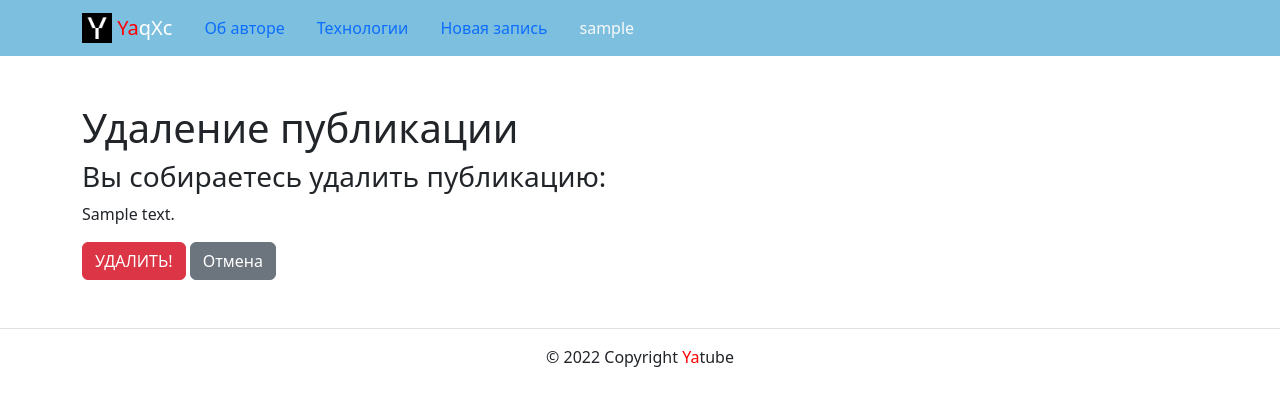
After one commit to Alex-Kkk/quotesXcollection, a Django app: page /posts/1/delete in a window 1280 px wide. The commit adds this page. Shown: the top 406 px of the page. Run offline with Django 3.2, Linux system fonts and the light colour scheme; a user stored in the database is signed in; tables that the repository leaves empty hold one stand-in row (values such as "Sample post"); some libraries are stand-ins or nearby versions.

Commit message:
add post delete function

```diff
--- a/yatube/posts/urls.py
+++ b/yatube/posts/urls.py
@@ -5,6 +5,10 @@ from . import views
 app_name = 'posts'
 
 urlpatterns = [
+    path('posts/<int:post_id>/delete', views.post_delete, name='post_delete'),
+    path(
+        'posts/<int:post_id>/like', views.LikeView.as_view(), name='like_post',
+    ),
     path('posts/<int:post_id>/comment', views.add_comment, name='add_comment'),
     path('posts/<int:post_id>/edit/', views.post_edit, name='post_edit'),
     path(
@@ -24,7 +28,5 @@ urlpatterns = [
     path('create/', views.post_create, name='post_create'),
     path('account/<str:username>', views.user_account, name='user_account'),
     path('', views.index, name='index'),
-    path(
-        'posts/<int:post_id>/like', views.LikeView.as_view(), name='like_post',
-    ),
+
 ]
--- a/yatube/posts/views.py
+++ b/yatube/posts/views.py
@@ -186,3 +186,15 @@ class LikeView(LoginRequiredMixin, View):
             Like(user=request.user, post=post).save()
 
         return HttpResponse()
+
+
+@login_required
+def post_delete(request, post_id):
+    """Страница подтверждения удаления публикации."""
+    if request.method =="POST":
+        Post.objects.filter(author=request.user, pk=post_id).delete()
+
+        return redirect('posts:index')
+    context = {'post': Post.objects.get(pk=post_id)}
+
+    return render(request, 'posts/post_delete.html', context)
--- a/yatube/templates/posts/post_create.html
+++ b/yatube/templates/posts/post_create.html
@@ -21,7 +21,7 @@
               {% include 'includes/form_fields_render.html' %}
             {% endfor %}
             <div class="col text-end">
-              <button type="submit" class="btn btn-primary">
+              <button type="submit" class="btn btn-primary mt-3">
                 {% if is_edit %}Сохранить{% else %}Добавить{% endif %}
               </button>
             </div>
--- /dev/null
+++ b/yatube/templates/posts/post_delete.html
@@ -0,0 +1,30 @@
+{% extends 'base.html' %}
+{% load static %}
+
+{% block title %}
+  Пост {{ post.text|truncatechars:30 }}
+{% endblock %}
+{% block content %}
+{% load thumbnail %}
+  <body>
+  </div>
+  </div>
+    <div class="row">
+      <div class="col">
+    <main>
+      <div class="container py-5">
+        <div class="row">
+          <h1>Удаление публикации</h1>
+          <h3>Вы собираетесь удалить публикацию:</h3>
+          <p>{{post.text|truncatewords:50}}</p>
+          <form action="" method="POST">
+            {% csrf_token %}
+            <input type="submit"  class="btn btn-danger" value="УДАЛИТЬ!">
+            <a href="{% url 'posts:post_detail' post.id %}" class="btn btn-secondary">Отмена</a>
+          </form>
+        </div>
+      </div>
+    </main>
+  </body>
+
+{% endblock %}
```
Also changed, not shown: yatube/templates/posts/post_detail.html (+5 -4 lines).
